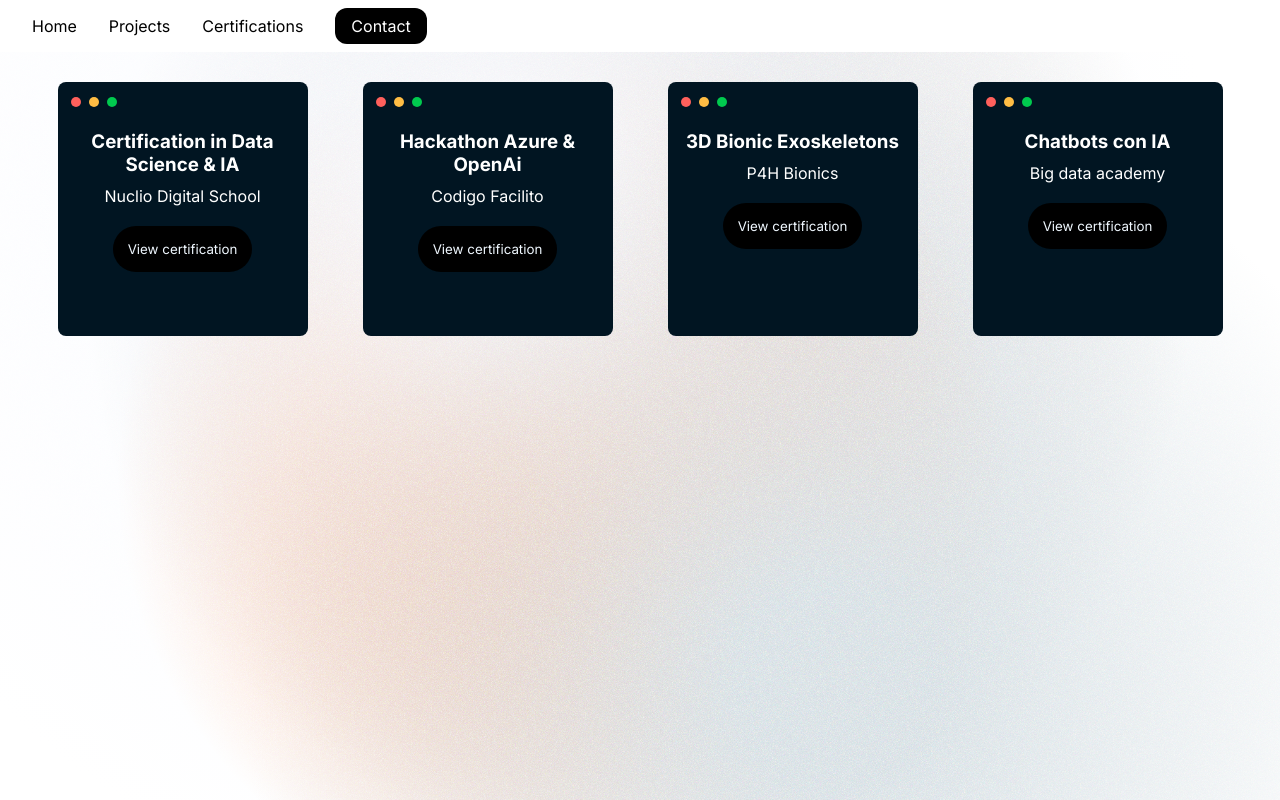
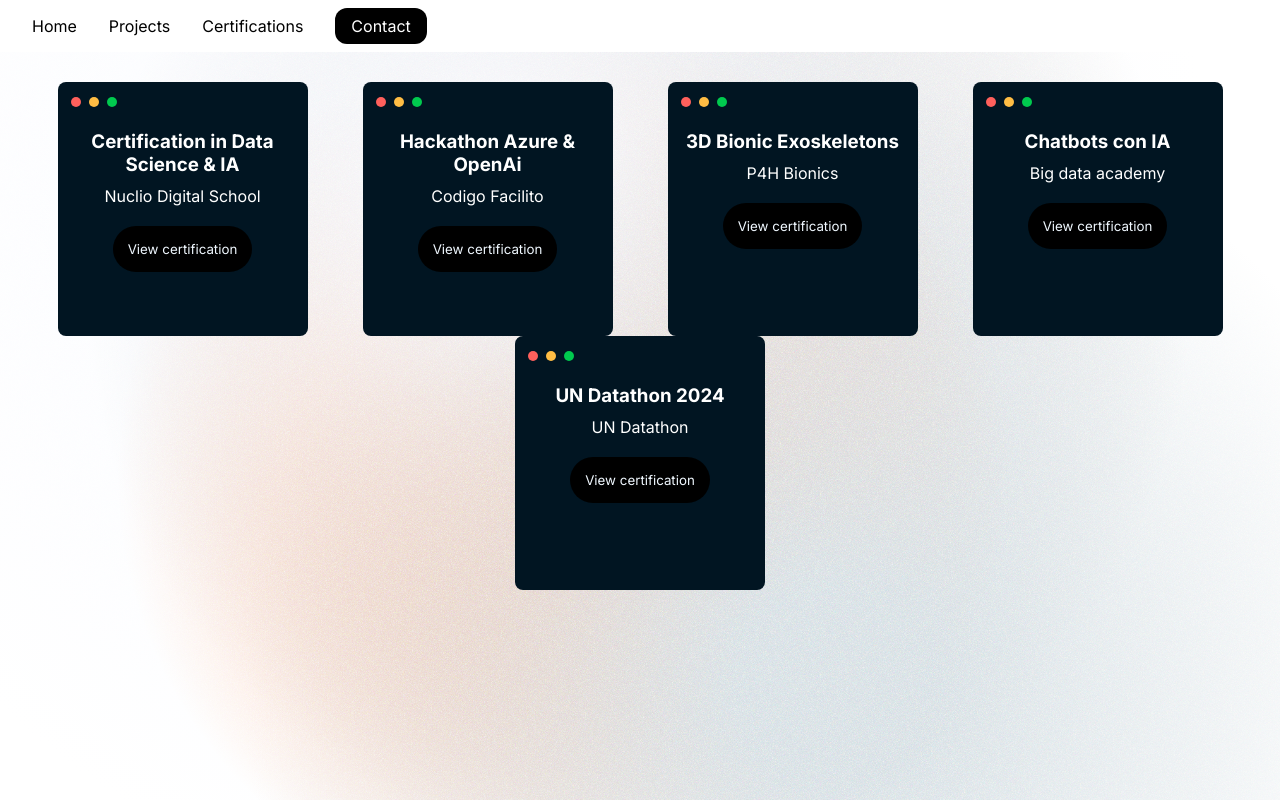
Before and after one commit to Alberthzaid/Portfolio, a React (Vite) app: page /Certifications in a window 1280 px wide. Built offline with nearby package versions, Linux system fonts and the light colour scheme.

Commit message:
adding new certification

```diff
--- a/src/Components/CertificationsCards/Certifications.tsx
+++ b/src/Components/CertificationsCards/Certifications.tsx
@@ -26,6 +26,13 @@ export const CertificationsContent = () => {
           title:"Chatbots con IA",
           institute:"Big data academy",
           file:"/AlberthPantoja.pdf"
+
+        },
+        {
+          id:5,
+          title:"UN Datathon 2024",
+          institute:"UN Datathon",
+          file:"/Dathaton.pdf"
 
         }
     ]
```
Also changed, not shown: 1 other file (tests, documents, lock files or other folders).
